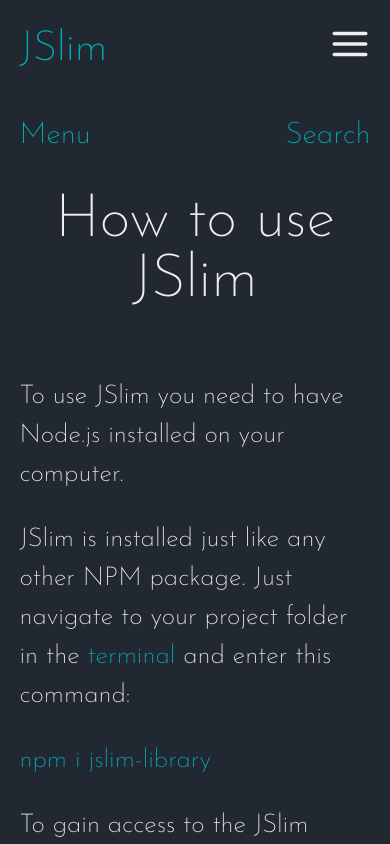
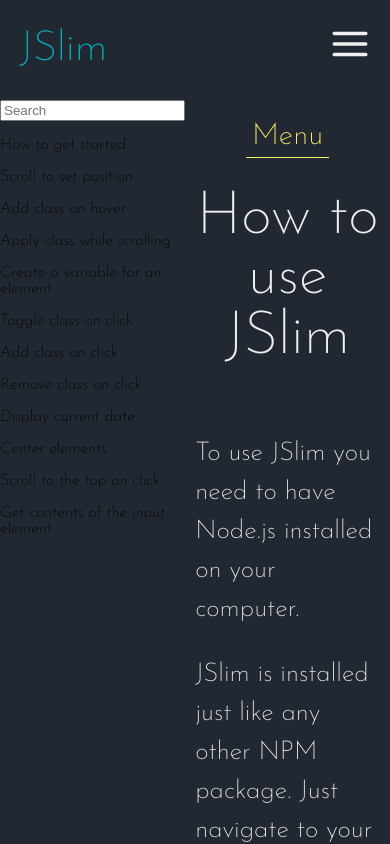
Before and after one commit to oliverisMisiunas/jslim-website, a Next.js app: page /docs in a window 390 px wide. Shown: the top 844 px of the page. Built offline with nearby package versions, Linux system fonts and the light colour scheme.

Commit message:
mobile responsiveness

```diff
--- a/pages/docs.js
+++ b/pages/docs.js
@@ -100,20 +100,32 @@
     }
   }, [currentDoc]);
 
+  // Mobile menu
+  const [mobMenu, setMobMenu] = useState('');
+  const [mobDocs, setMobDocs] = useState('all-docs-hidden')
 
+  function mobDocMen() {
+    if (mobMenu === '') {
+      setMobMenu('heyhey')
+    }
+  }
 
   return (
     <>
       <Navbar />
 
       <div className="docs-container">
-        <div className="mob-btns-docs">
+        {/* <div className="mob-btns-docs">
           <h3>Menu</h3>
           <h3>Search</h3>
-        </div>
+        </div> */}
+
+        {/* <div className="menu-mobile">
+          <h1>heyyy</h1>
+        </div> */}
 
         <div className="doccss">
-          <div className="all-docs">
+          <div className={"all-docs" + mobDocs}>
             <div className="docs-search">
               <input
                 placeholder="Search"
@@ -145,7 +157,8 @@
             </div>
           </div>
 
-          <div className="the-doc">
+          <div className={"the-doc " + mobMenu}>
+            <button onClick={mobDocMen}>Menu</button>
             <h1 className="class-title"></h1>
             <div className="class-description"></div>
             <div className="class-image"></div>
@@ -157,7 +170,9 @@
         </div>
       </div>
 
-      <Bottom />
+      <div className="bottom-mob">
+        <Bottom />
+      </div>
     </>
   );
 }
--- a/styles/docs-mob.scss
+++ b/styles/docs-mob.scss
@@ -25,20 +25,48 @@
             }
         }
 
+        .menu-mobile {
+            color: $white;
+            position: absolute;
+
+        }
+
         .doccss {
             margin-top: 0;
+            // position: absolute;
+
 
         .all-docs {
+            width: 100vw;
+            // transform: translateX(-100%);
+        }
+
+        .all-docs-hidden {
+            opacity: 0;
             display: none;
-            transform: translateX(-100%);
         }
 
         .the-doc {
             width: 100vw;
+            opacity: 1;
+            transition: opacity 0.1s linear;
+            // display: none;
             // transform: translateX(100%);
 
+            button {
+                margin-top: 20px;
+                display: block;
+                border: 0;
+                border-bottom: 1px $yellow solid;
+                padding-bottom: 5px;
+                background-color: transparent;
+                color: $yellow;
+                font-family: 'Josefin Sans', sans-serif;
+                font-size: 30px;
+            }
+
             h1 {
-                margin-top: 40px;
+                margin-top: 30px;
                 text-align: center;
                 width: 90%;
             }
@@ -47,6 +75,11 @@
                 width: 90%;
             }
         }
+
+        .heyhey {
+            opacity: 0;
+        }
     }
     }
+
 }
--- a/styles/docs.scss
+++ b/styles/docs.scss
@@ -98,6 +98,10 @@
         align-items: center;
         color: $white;
 
+        button {
+            display: none;
+        }
+
         h1 {
             font-size: 60px;
             margin-top: 100px;
```
